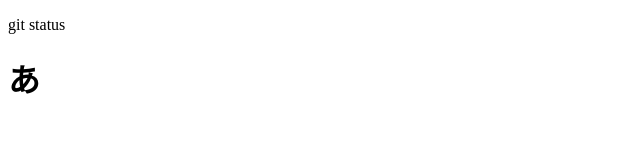
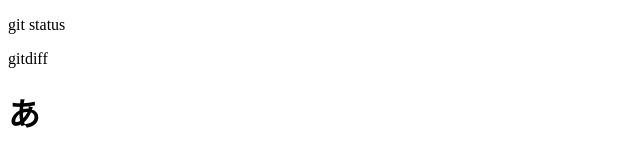
Before and after one commit to kaito-shirasaka/git_tutorial, a plain HTML site: page index.html in a window 1280 px wide. Shown: the whole page, without its empty margins (0-640 px from the left). Drawn offline with Linux system fonts and the light colour scheme.

Commit message:
git diffの練習です

```diff
--- a/index.html
+++ b/index.html
@@ -6,6 +6,7 @@
   <meta name="viewport" content="width=device-width, initial-scale=1.0">
   <title>Document</title>
   <p class="title">git status</p>
+  <p class="gitdiff">gitdiff</p>
 </head>
 <body>
   <h1 class="title">あ</h1>
```
